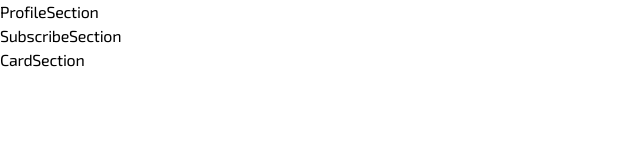
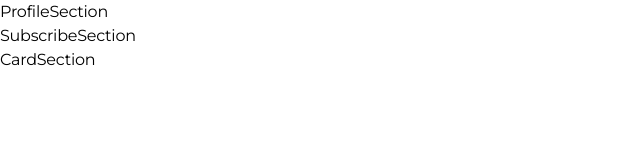
Before and after one commit to fromnowwon/dfluid-fe-assignment, a Next.js app: page / in a window 1280 px wide. Shown: the top 160 px of the page, without its empty margins (0-640 px from the left). Built offline with nearby package versions, Linux system fonts and the light colour scheme.

Commit message:
chore: 폰트 재설정

```diff
--- a/app/globals.css
+++ b/app/globals.css
@@ -10,7 +10,13 @@
 
 @layer base {
   body {
-    font-family: var(--font-exo-2), sans-serif;
+    font-family: var(--font-montserrat), sans-serif;
     letter-spacing: -0.015em;
   }
 }
+
+@layer utilities {
+  .font-exo {
+    font-family: var(--font-exo-2), sans-serif;
+  }
+}
--- a/app/layout.tsx
+++ b/app/layout.tsx
@@ -1,6 +1,12 @@
 import type { Metadata } from 'next';
-import { Exo_2 } from 'next/font/google';
+import { Montserrat, Exo_2 } from 'next/font/google';
 import './globals.css';
+
+const montserrat = Montserrat({
+  subsets: ['latin'],
+  weight: ['400', '700'],
+  variable: '--font-montserrat',
+});
 
 const exo2 = Exo_2({
   weight: ['400', '700'],
@@ -20,7 +26,9 @@ export default function RootLayout({
 }>) {
   return (
     <html lang="en">
-      <body className={`${exo2.variable} antialiased`}>{children}</body>
+      <body className={`${montserrat.variable} ${exo2.variable} antialiased`}>
+        {children}
+      </body>
     </html>
   );
 }
--- a/src/shared/ui/SectionTitle.tsx
+++ b/src/shared/ui/SectionTitle.tsx
@@ -7,5 +7,7 @@ export default function SectionTitle({
   children,
   className = '',
 }: SectionTitleProps) {
-  return <h2 className={`text-5xl leading-18 ${className}`}>{children}</h2>;
+  return (
+    <h2 className={`font-exo text-5xl leading-18 ${className}`}>{children}</h2>
+  );
 }
```
